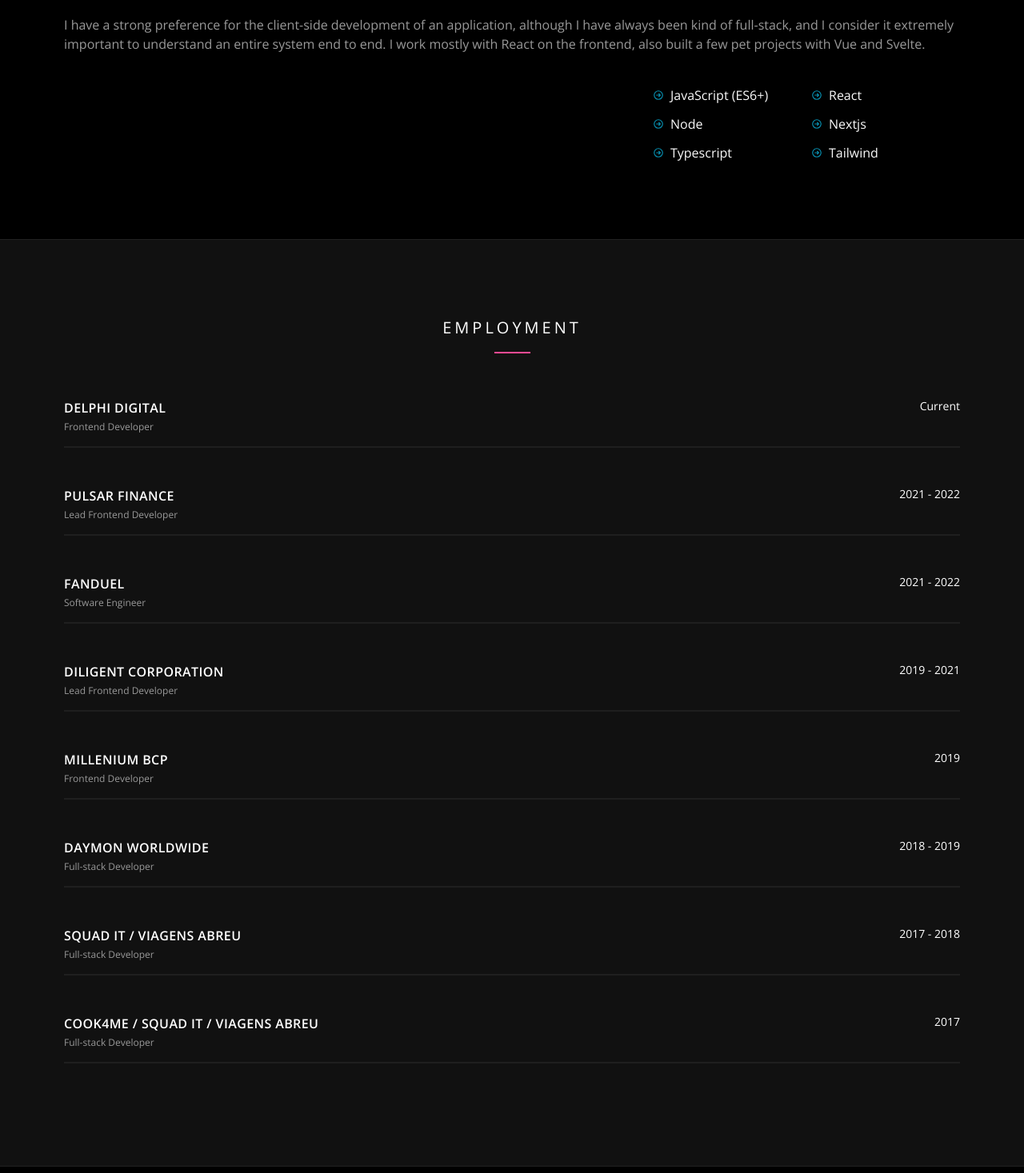
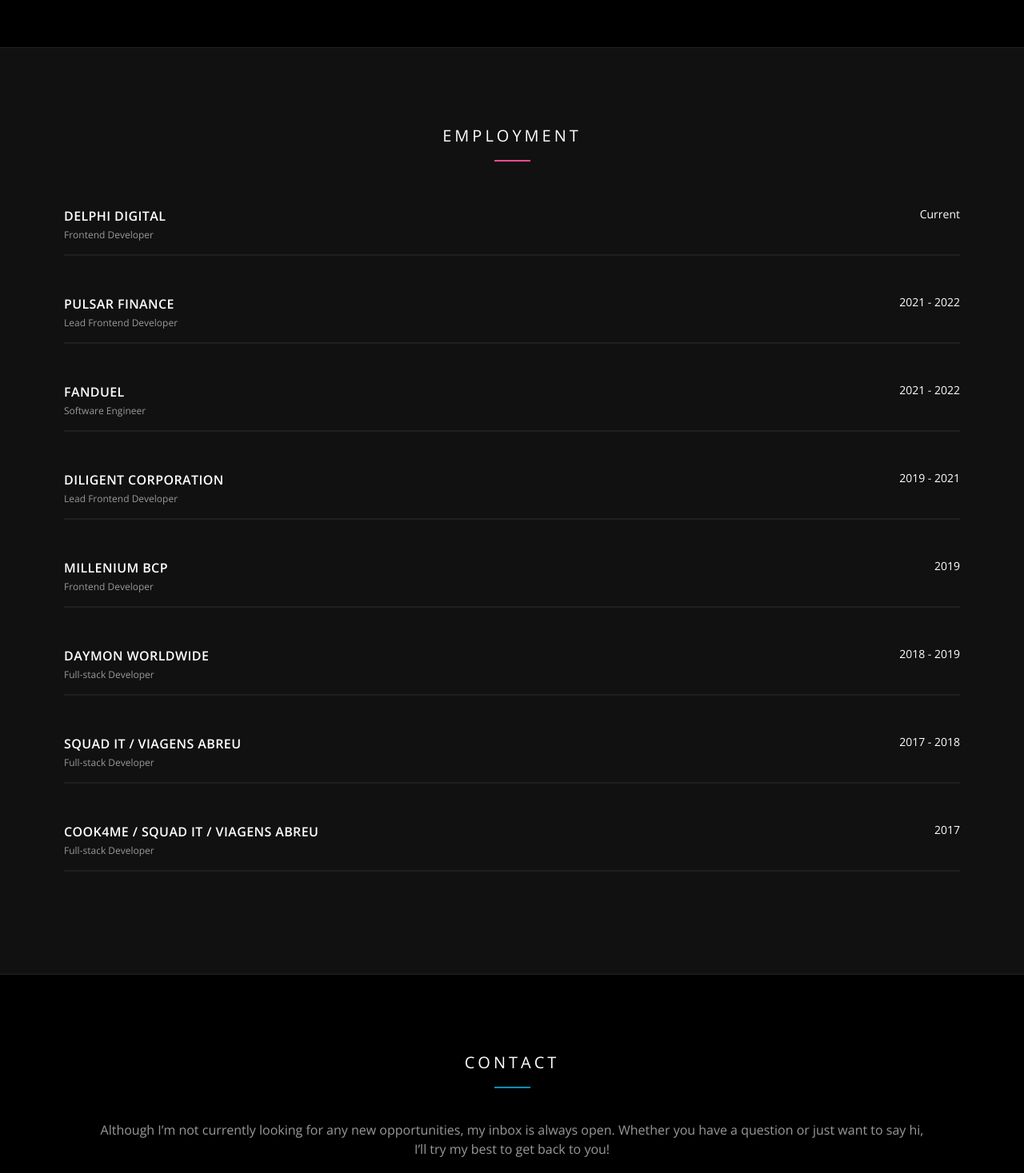
Before and after one commit to gustavomauricio/gmauricio-site, a Next.js app: page / in a window 1280 px wide. Shown: the part 1330-2797 px from the top of the page at 80% size. Built offline with nearby package versions, Linux system fonts and the light colour scheme.

Commit message:
style: hero section tweaks

```diff
--- a/components/SubmitForm.tsx
+++ b/components/SubmitForm.tsx
@@ -101,7 +101,7 @@
           type="submit"
           disabled={buttonDisabled}
         >
-          Submit
+          Hit me up
         </button>
       </form>
       {formMessage && <p>{formMessage}</p>}
--- a/pages/index.tsx
+++ b/pages/index.tsx
@@ -36,10 +36,10 @@
 
       <Navbar />
 
-      <main className="main-contender">
+      <main>
         <section
           id="home"
-          className="text-white flex items-center h-screen border-b-[1px] border-[#222] bg-gradient-to-b from-stone-900 via-cyan-900 to-black"
+          className="text-white flex items-center h-screen md:h-[70vh] bg-gradient-to-b from-stone-900 via-cyan-900 to-[#111]"
         >
           <div className="container max-w-6xl px-4 mx-auto">
             <div className="flex justify-center gap-7 flex-col md:flex-row">
@@ -95,7 +95,7 @@
               Skills
             </h5>
             <hr className="mb-10 border-cyan-600" />
-            <p className="text-center sm:text-left">
+            <p className="text-center">
               I have a strong preference for the client-side development of an
               application, although I have always been kind of full-stack, and I
               consider it extremely important to understand an entire system end
@@ -177,6 +177,11 @@
                 Contact
               </h5>
               <hr className="mb-10 border-cyan-600" />
+              <p className="text-center px-10 mb-8">
+                Although I’m not currently looking for any new opportunities, my
+                inbox is always open. Whether you have a question or just want
+                to say hi, I’ll try my best to get back to you!
+              </p>
               <SubmitForm />
             </div>
           </div>
```
